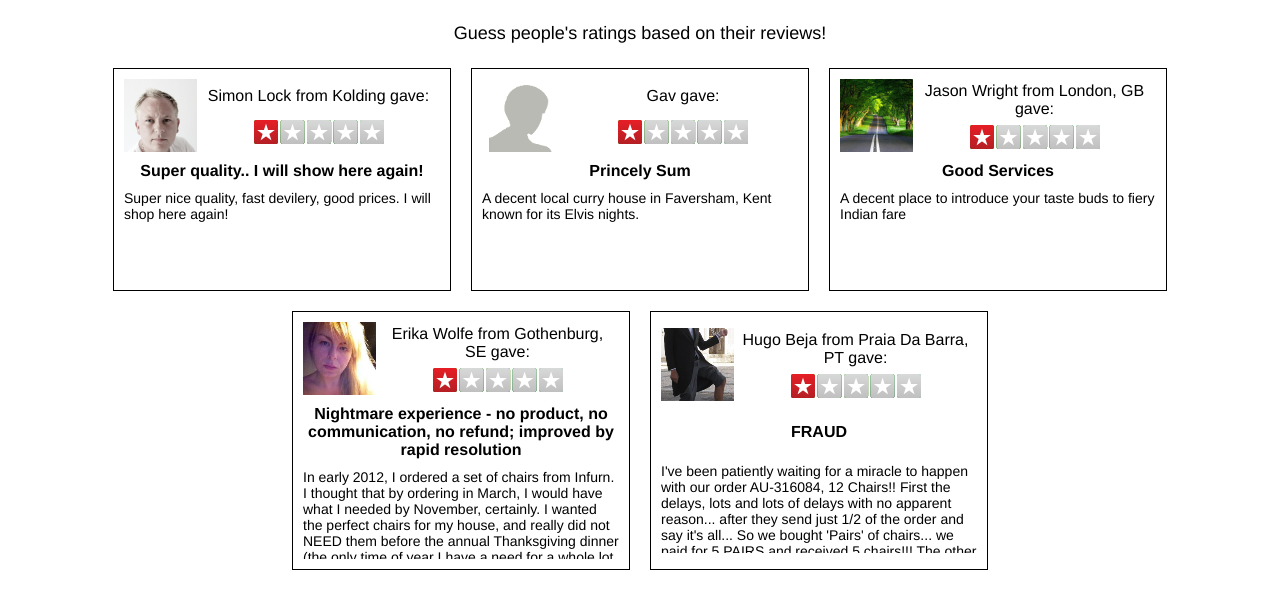
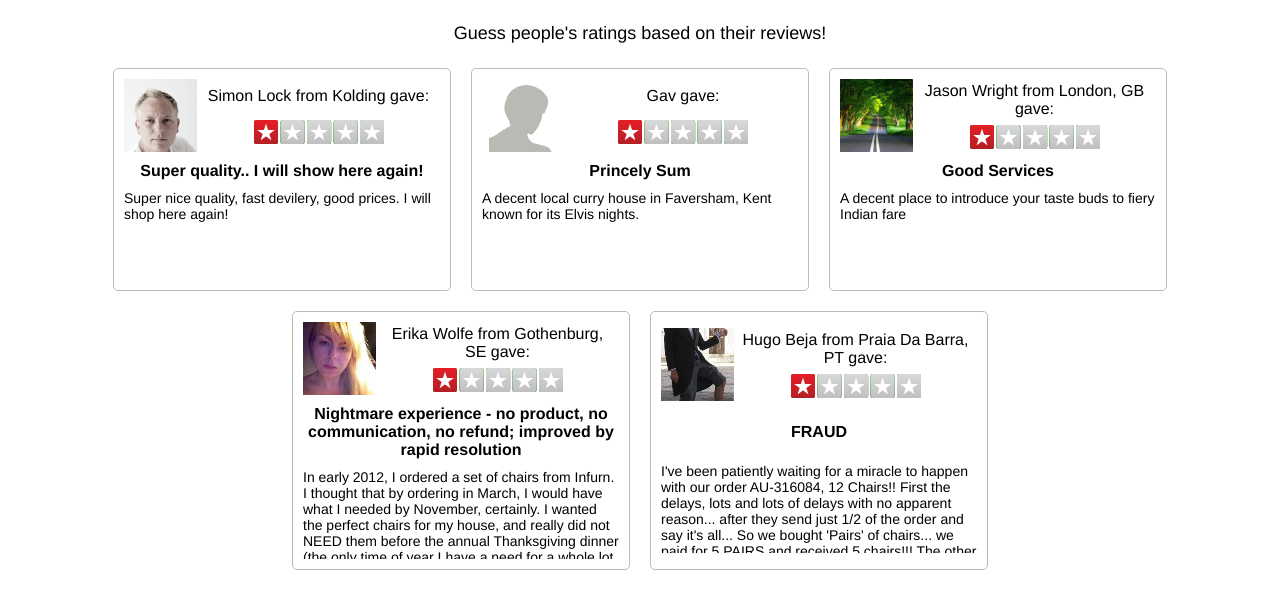
Before and after one commit to bapjiws/guess-the-rating, a React app: page / in a window 1280 px wide. Shown: the top 608 px of the page. Built offline with nearby package versions, Linux system fonts and the light colour scheme.

Commit message:
Highlight review containers to signify guesses' correctness

```diff
--- a/src/components/Review.tsx
+++ b/src/components/Review.tsx
@@ -96,9 +96,9 @@ export default class Review extends Component<IReviewProps, IReviewState> {
     handleTransitionEnd(event: any) {
         // Another option might be https://github.com/JedWatson/classnames
         if (+this.props.review.starRating !== this.state.currentStar+1) {
-            if (this.domRefs.ratingContainerRef) {this.domRefs.ratingContainerRef.className += ' incorrect-guess'};
+            if (this.domRefs.reviewContainerRef) {this.domRefs.reviewContainerRef.className += ' incorrect-guess'};
         } else {
-            if (this.domRefs.ratingContainerRef) {this.domRefs.ratingContainerRef.className += ' correct-guess'};
+            if (this.domRefs.reviewContainerRef) {this.domRefs.reviewContainerRef.className += ' correct-guess'};
         }
     }
 
--- a/styles/main.scss
+++ b/styles/main.scss
@@ -32,13 +32,22 @@ $font-stack: Helvetica Neue,Arial,Helvetica,sans-serif;
 
     margin: 10px 10px;
     padding: 10px 10px;
-    border: 1px solid black;
+    border: 1px solid #bdbdb2;
+    border-radius: 5px;
     box-shadow: 0 0 5px 3px white;
 
     opacity: 0;
     transition-property: opacity;
     transition-duration: 1s;
     transition-timing-function: linear;
+
+    &.incorrect-guess {
+      @include animated-box-shadow(red);
+    }
+
+    &.correct-guess {
+      @include animated-box-shadow(blue);
+    }
 
     .review-header {
       display: flex;
@@ -76,14 +85,6 @@ $font-stack: Helvetica Neue,Arial,Helvetica,sans-serif;
 
           &.clicked {
             transform: rotateY(180deg);
-          }
-
-          &.incorrect-guess {
-            @include animated-box-shadow(red);
-          }
-
-          &.correct-guess {
-            @include animated-box-shadow(blue);
           }
 
           img { // size: 260 x 48
```
